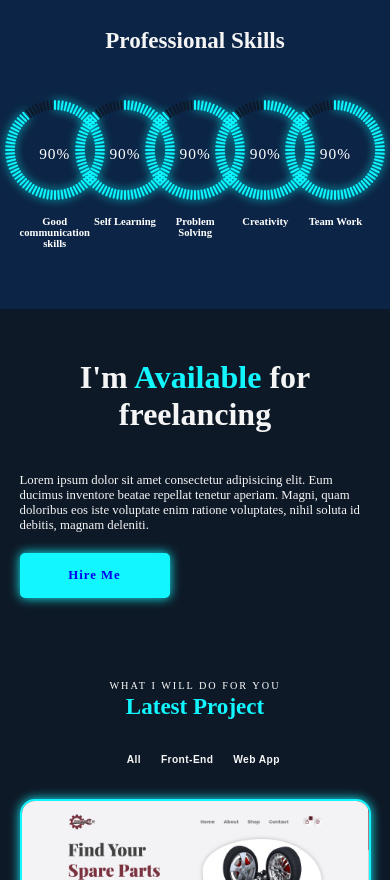
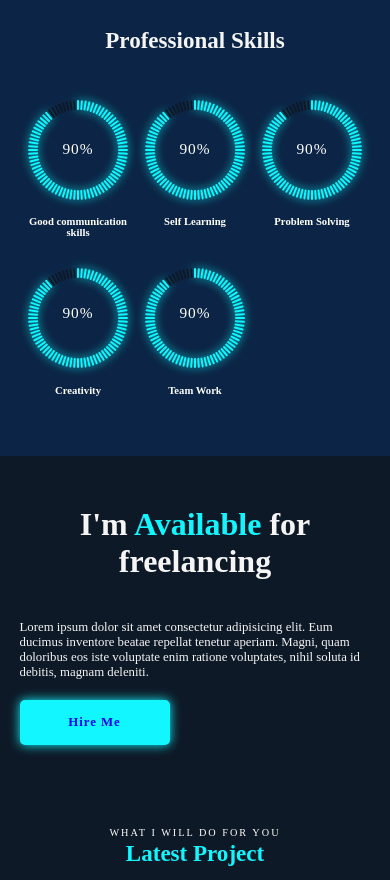
Before and after one commit to shaly29/Responsive_portfolio, a plain HTML site: page index.html in a window 390 px wide. Shown: the part 8072-8952 px from the top of the page. Drawn offline with nearby package versions, Linux system fonts and the light colour scheme.

Commit message:
responsives

```diff
--- a/style.css
+++ b/style.css
@@ -1173,6 +1173,9 @@ footer a i{
      .section-services .service-box{
         flex: 1 1 18rem;
      }
+      .professional {
+        grid-template-columns: repeat(3, 1fr); /* Fewer columns for smaller tablets */
+    }
 
 }
 
@@ -1202,6 +1205,7 @@ footer a i{
      .img-about p{
         font-size:1rem ;
      }
+
 }
 
 
```
